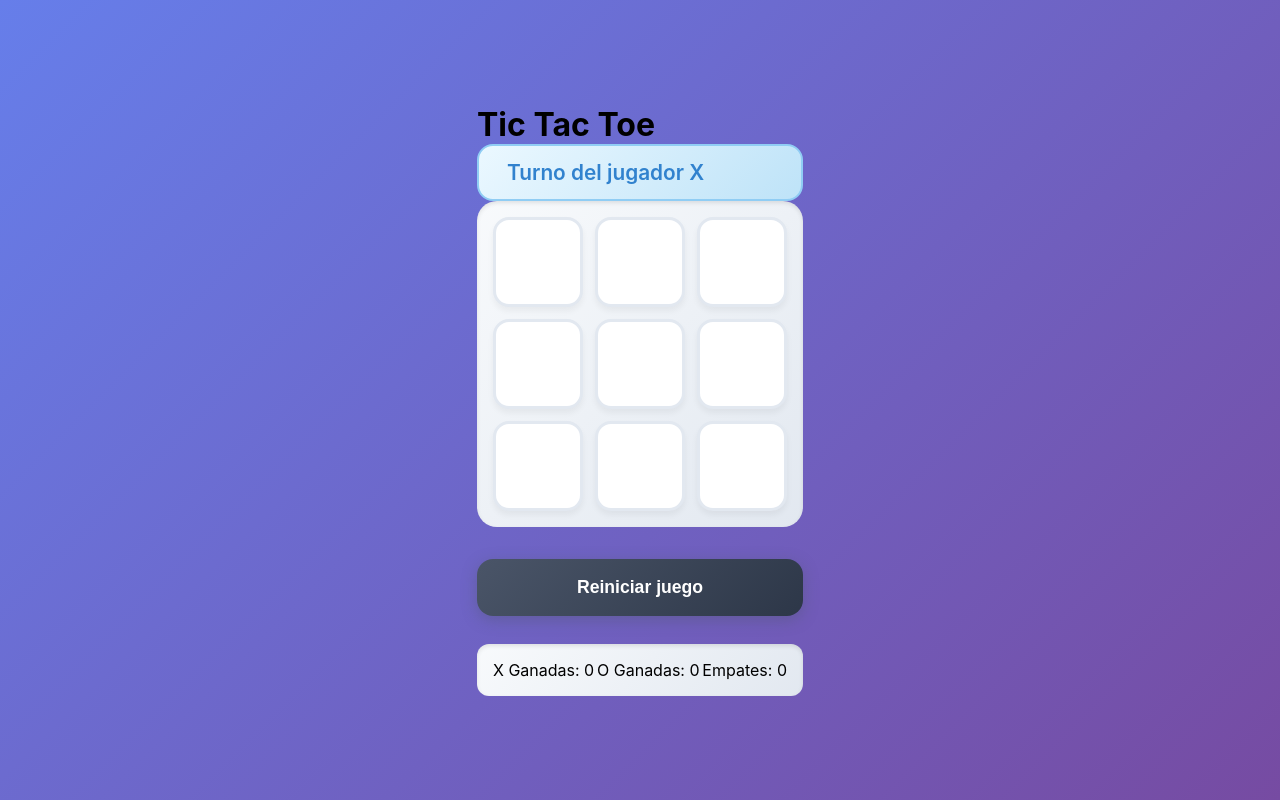
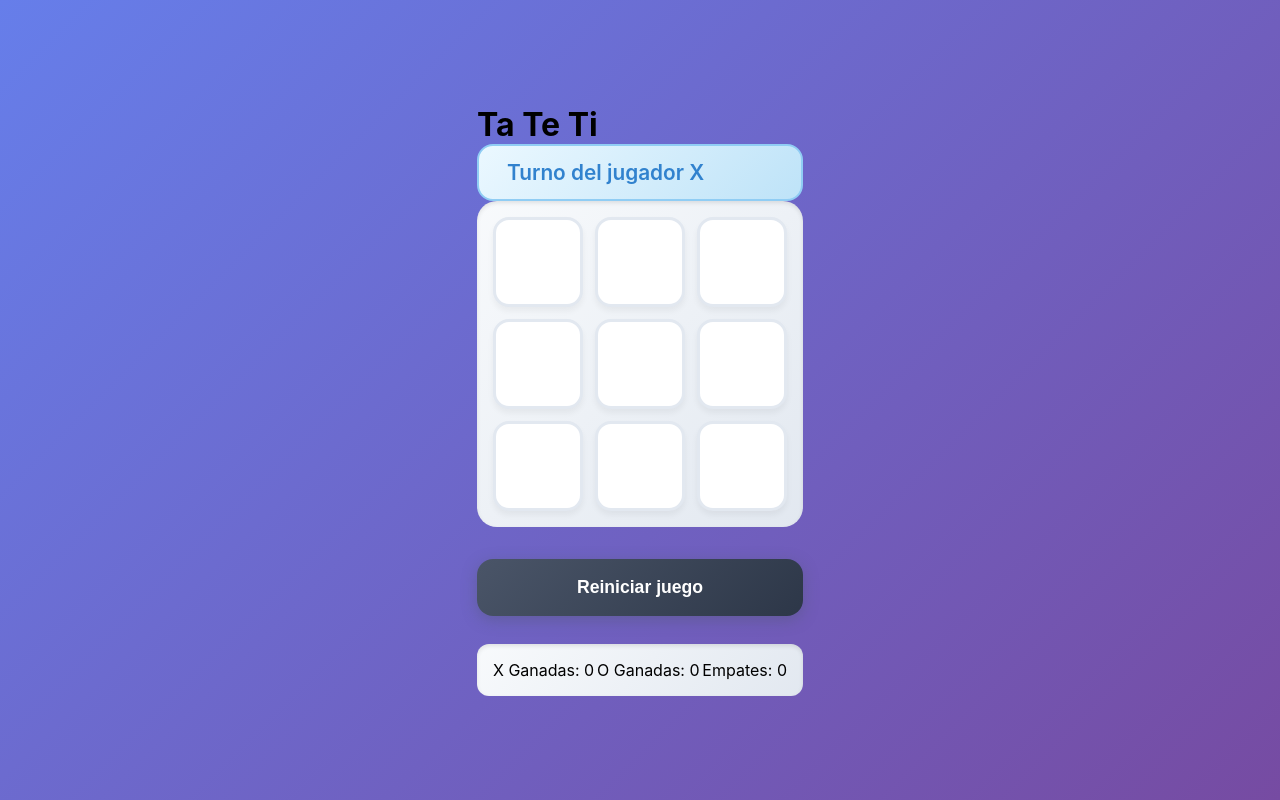
Before and after one commit to Lautaa02/project, a website: page index.html in a window 1280 px wide. Drawn offline with Linux system fonts and the light colour scheme.

Commit message:
Cambio al título

```diff
--- a/index.html
+++ b/index.html
@@ -3,12 +3,12 @@
 <head>
     <meta charset="UTF-8">
     <meta name="viewport" content="width=device-width, initial-scale=1.0">
-    <title>Tic Tac Toe</title>
+    <title>Ta Te Ti</title>
     <link rel="stylesheet" href="styles.css">
 </head>
 <body>
     <div class="container">
-        <h1>Tic Tac Toe</h1>
+        <h1>Ta Te Ti</h1>
         <div id="status" class="status-text">Turno del Jugador X</div>
 
         <div class="game-board">
```
